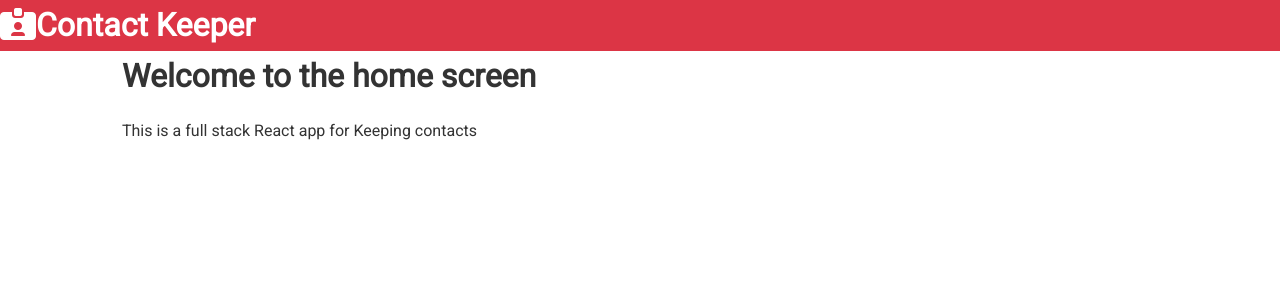
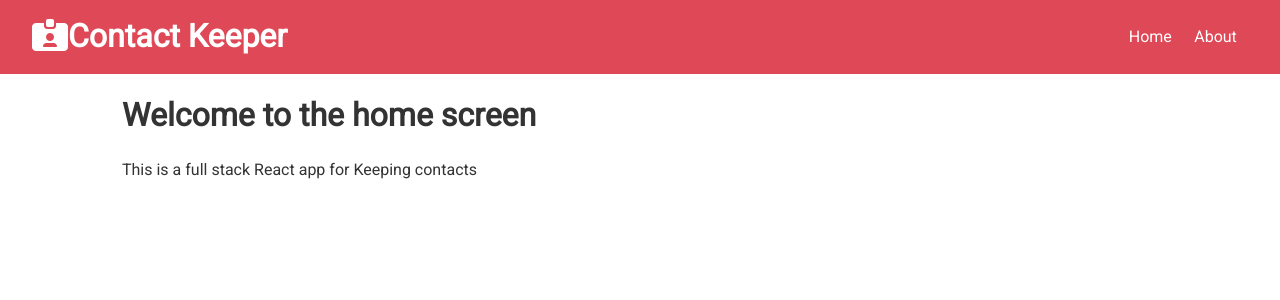
Before and after one commit to alxanderapollo/ContactKeeper, a React (Create React App) app in the folder client/: page / in a window 1280 px wide. Shown: the top 300 px of the page. Built offline with nearby package versions, Linux system fonts and the light colour scheme.

Commit message:
Added nav links to home and about

```diff
--- a/client/src/components/layout/Navbar.js
+++ b/client/src/components/layout/Navbar.js
@@ -1,14 +1,21 @@
 import React from 'react';
 import PropTypes from 'prop-types';
+import {Link} from 'react-router-dom'
 //comes in as title and icon
 const  Navbar = ({title, icon}) => {
     return (
-        <div className="nanbar bg-primary">
+        <div className="navbar bg-primary">
             <h1>
-
                 <i className={icon} />{title}
             </h1>
-
+            <ul>
+                <li>
+                    <Link to='/'>Home</Link>
+                </li>
+                <li>
+                    <Link to='/about'>About</Link>
+                </li>
+            </ul>
         </div>
     )
 }
```
